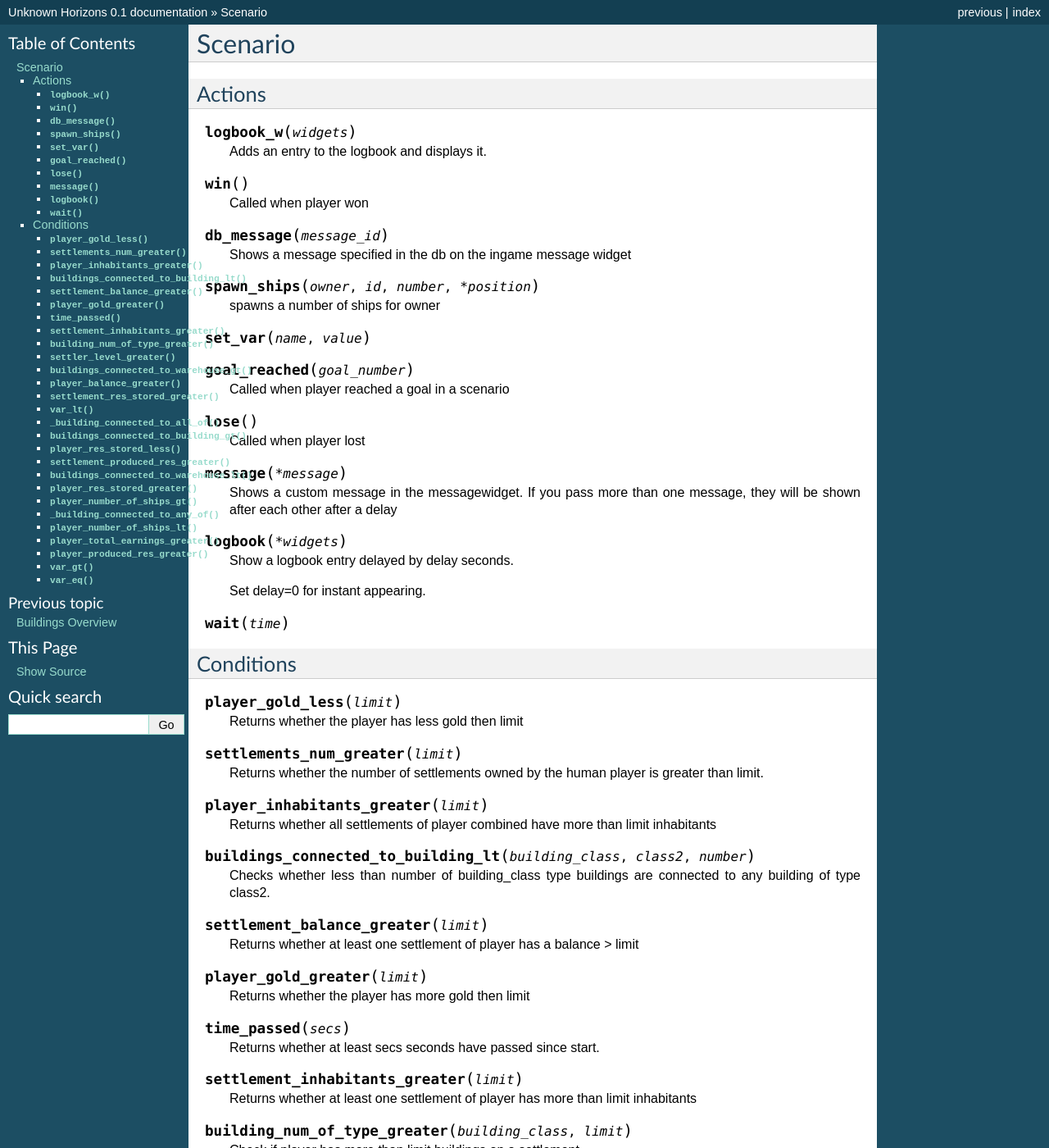
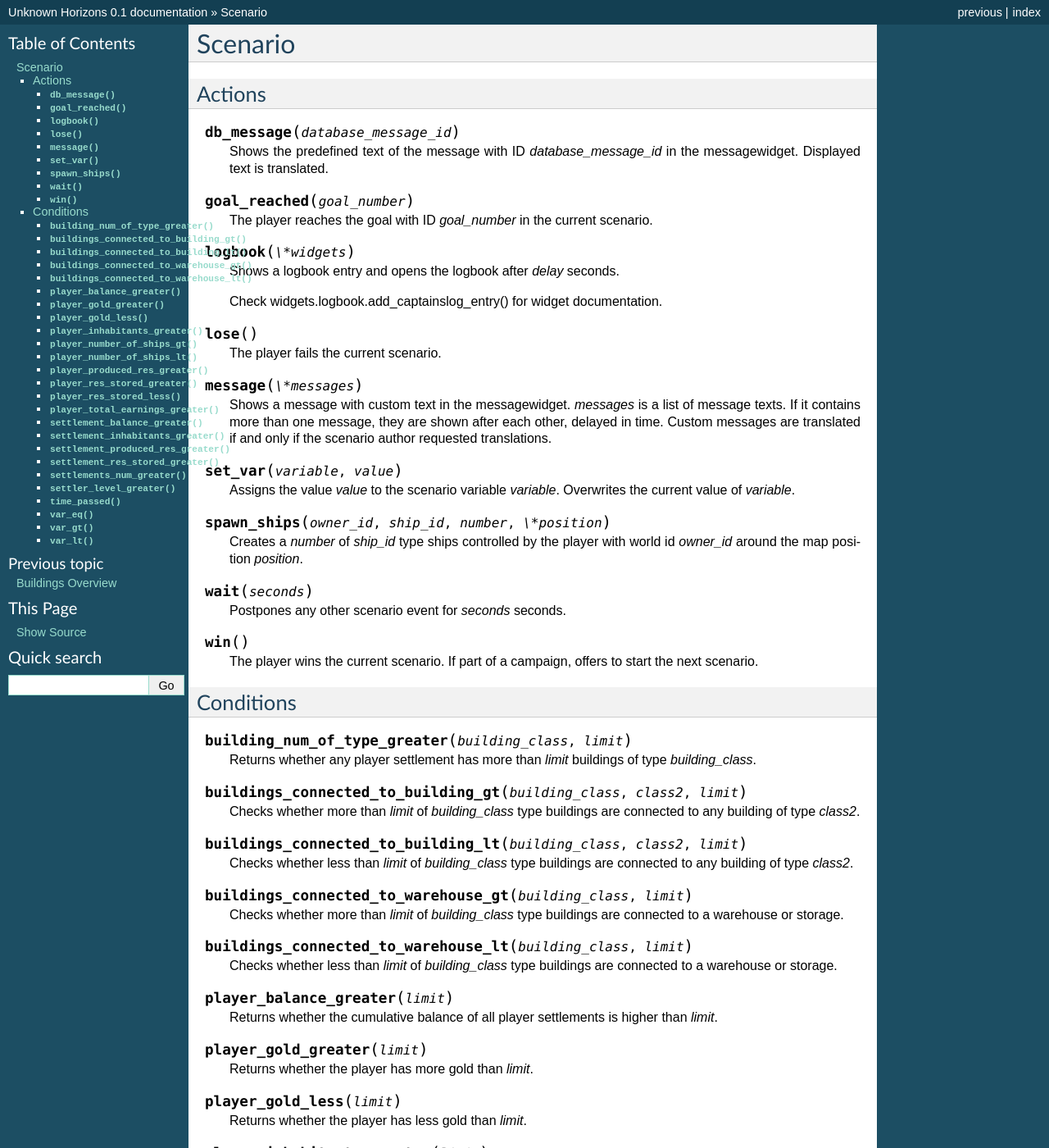
Before and after one commit to unknown-horizons/docs, a Sphinx documentation site: the page built from docs/scenario.rst, in a window 1280 px wide and 1400 px high. Shown: the whole window at 82% size. Built offline with Sphinx 7.4.7, drawn with Linux system fonts in a browser that asks for light colours; some of the changed text lies outside the part shown.

Commit message:
* Update docs
Scenario actions / conditions sorted and based on development branch.

```diff
--- a/docs/scenario.rst
+++ b/docs/scenario.rst
@@ -2,168 +2,169 @@ Scenario
 ========
 Actions
 -------
-.. function:: logbook_w(widgets)
+.. function:: db_message(database_message_id)
 
-   Adds an entry to the logbook and displays it.
+   Shows the predefined text of the message with ID *database_message_id*
+   in the messagewidget. Displayed text is translated.
 
-.. function:: win()
+.. function:: goal_reached(goal_number)
 
-   Called when player won
+   The player reaches the goal with ID *goal_number* in the current scenario.
 
-.. function:: db_message(message_id)
+.. function:: logbook(\*widgets)
 
-   Shows a message specified in the db on the ingame message widget
-
-.. function:: spawn_ships(owner, id, number, *position )
+   Shows a logbook entry and opens the logbook after *delay* seconds.
 
 
-   spawns a number of ships for owner
+
+
+   Check widgets.logbook.add_captainslog_entry() for widget documentation.
+
+
+.. function:: lose()
+
+   The player fails the current scenario.
+
+.. function:: message(\*messages)
+
+   Shows a message with custom text in the messagewidget. *messages* is a list of message texts.
+   If it contains more than one message, they are shown after each other, delayed in time.
+   Custom messages are translated if and only if the scenario author requested translations.
+
+.. function:: set_var(variable, value)
+
+   Assigns the value *value* to the scenario variable *variable*.
+   Overwrites the current value of *variable*.
+
+.. function:: spawn_ships(owner_id, ship_id, number, \*position )
+
+
+   Creates a *number* of *ship_id* type ships controlled by the player
+   with world id *owner_id* around the map position *position*.
 
 
 
 
 
 
-.. function:: set_var(name, value)
+.. function:: wait(seconds)
 
+   Postpones any other scenario event for *seconds* seconds.
 
+.. function:: win()
 
-.. function:: goal_reached(goal_number)
-
-   Called when player reached a goal in a scenario
-
-.. function:: lose()
-
-   Called when player lost
-
-.. function:: message(, *message )
-
-   Shows a custom message in the messagewidget. If you pass more than one message, they
-   will be shown after each other after a delay
-
-.. function:: logbook(, *widgets )
-
-   Show a logbook entry delayed by delay seconds.
-
-   Set delay=0 for instant appearing.
-
-
-
-.. function:: wait(time)
-
-
+   The player wins the current scenario. If part of a campaign, offers to start the next scenario.
 
 Conditions
 ----------
-.. function:: player_gold_less(limit)
-
-   Returns whether the player has less gold then limit
-
-.. function:: settlements_num_greater(limit)
-
-   Returns whether the number of settlements owned by the human player is greater than limit.
-
-.. function:: player_inhabitants_greater(limit)
-
-   Returns whether all settlements of player combined have more than limit inhabitants
-
-.. function:: buildings_connected_to_building_lt(building_class, class2, number)
-
-   Checks whether less than number of building_class type buildings are
-   connected to any building of type class2.
-
-.. function:: settlement_balance_greater(limit)
-
-   Returns whether at least one settlement of player has a balance > limit
-
-.. function:: player_gold_greater(limit)
-
-   Returns whether the player has more gold then limit
-
-.. function:: time_passed(secs)
-
-   Returns whether at least secs seconds have passed since start.
-
-.. function:: settlement_inhabitants_greater(limit)
-
-   Returns whether at least one settlement of player has more than limit inhabitants
-
 .. function:: building_num_of_type_greater(building_class, limit)
 
-   Check if player has more than limit buildings on a settlement
+   Returns whether any player settlement has more than *limit* buildings of type *building_class*.
 
-.. function:: settler_level_greater(limit)
+.. function:: buildings_connected_to_building_gt(building_class, class2, limit)
 
-   Returns wheter the max level of settlers is greater than limit
+   Checks whether more than *limit* of *building_class* type buildings are
+   connected to any building of type *class2*.
 
-.. function:: buildings_connected_to_warehouse_gt(building_class, number)
+.. function:: buildings_connected_to_building_lt(building_class, class2, limit)
 
-   Checks whether more than number of building_class type buildings are
+   Checks whether less than *limit* of *building_class* type buildings are
+   connected to any building of type *class2*.
+
+.. function:: buildings_connected_to_warehouse_gt(building_class, limit)
+
+   Checks whether more than *limit* of *building_class* type buildings are
+   connected to a warehouse or storage.
+
+.. function:: buildings_connected_to_warehouse_lt(building_class, limit)
+
+   Checks whether less than *limit* of *building_class* type buildings are
    connected to a warehouse or storage.
 
 .. function:: player_balance_greater(limit)
 
-   Returns whether the cumulative balance of all player settlements is > limit
+   Returns whether the cumulative balance of all player settlements is higher than *limit*.
 
-.. function:: settlement_res_stored_greater(res, limit)
+.. function:: player_gold_greater(limit)
 
-   Returs whether at least one settlement of player has more than limit of res
+   Returns whether the player has more gold than *limit*.
 
-.. function:: var_lt(name, value)
+.. function:: player_gold_less(limit)
 
-   Variable less than...
+   Returns whether the player has less gold than *limit*.
 
-.. function:: _building_connected_to_all_of(building_class, *classes )
+.. function:: player_inhabitants_greater(limit)
 
-   Returns the exact amount of buildings of type building_class that are
-   connected to any building of each class in classes. Counts all settlements.
+   Returns whether all player settlements combined have more than *limit* inhabitants.
 
-.. function:: buildings_connected_to_building_gt(building_class, class2, number)
+.. function:: player_number_of_ships_gt(player_id, limit)
 
-   Checks whether more than number of building_class type buildings are
-   connected to any building of type class2.
+   Returns whether the number of ships owned by the player *player_id* is greater than *limit*.
 
-.. function:: player_res_stored_less(res, limit)
+.. function:: player_number_of_ships_lt(player_id, limit)
 
-   Returns whether all settlements of player combined have less than limit of res
+   Returns whether the number of ships owned by the player *player_id* is less than *limit*.
 
-.. function:: settlement_produced_res_greater(res, limit)
+.. function:: player_produced_res_greater(resource, limit)
 
-   Returns whether more than limit res have been produced at one of the player's settlements
+   Returns whether more than *limit* of the resource *resource*
+   have been produced in all player settlements combined.
 
-.. function:: buildings_connected_to_warehouse_lt(building_class, number)
+.. function:: player_res_stored_greater(resource, limit)
 
-   Checks whether less than number of building_class type buildings are
-   connected to a warehouse or storage.
+   Returns whether all player settlements combined have more than *limit*
+   of *resource* in their inventories.
 
-.. function:: player_res_stored_greater(res, limit)
+.. function:: player_res_stored_less(resource, limit)
 
-   Returns whether all settlements of player combined have more than limit of res
+   Returns whether all player settlements combined have less than *limit*
+   of *resource* in their inventories.
 
-.. function:: player_number_of_ships_gt(player_id, number)
+.. function:: player_total_earnings_greater(limit)
 
+   Returns whether the player has earned more than *limit* money with
+   trading in all settlements combined. Profit = sell_income - buy_expenses.
 
+.. function:: settlement_balance_greater(limit)
 
-.. function:: _building_connected_to_any_of(building_class, *classes )
+   Returns whether the balance of at least one player settlement is higher than *limit*.
 
-   Returns the exact amount of buildings of type building_class that are
-   connected to any building of a class in classes. Counts all settlements.
+.. function:: settlement_inhabitants_greater(limit)
 
-.. function:: player_number_of_ships_lt(player_id, number)
+   Returns whether at least one player settlement has more than *limit* inhabitants.
 
+.. function:: settlement_produced_res_greater(resource, limit)
 
+   Returns whether more than *limit* resource have been produced in any player settlement.
 
-.. function:: player_total_earnings_greater(total)
+.. function:: settlement_res_stored_greater(resource, limit)
 
-   Returns whether the player has earned more then 'total' money with trading
-   earning = sell_income - buy_expenses
+   Returns whether at least one player settlement has more than *limit*
+   of *resource* in its inventory.
 
-.. function:: player_produced_res_greater(res, limit)
+.. function:: settlements_num_greater(limit)
 
-   Returns whether more than limit res have been produced at all of the player's settlements combined
+   Returns whether the number of player settlements is greater than *limit*.
 
-.. function:: var_gt(name, value)
+.. function:: settler_level_greater(limit)
 
-   Variable greater than...
+   Returns whether the highest increment reached in any player settlement is greater than *limit*.
 
-.. function:: var_eq(name, value)
+.. function:: time_passed(seconds)
+
+   Returns whether at least *seconds* seconds have passed since the game started.
+
+.. function:: var_eq(variable, value)
+
+   Returns whether *variable* has a value equal to *value*.
+   Returns False if variable was never set in the current session.
+
+.. function:: var_gt(variable, value)
+
+   Returns whether *variable* has a value greater than *value*.
+   Returns False if variable was never set in the current session.
+
+.. function:: var_lt(variable, value)
+
+   Returns whether *variable* has a value less than *value*.
+   Returns False if variable was never set in the current session.
```
